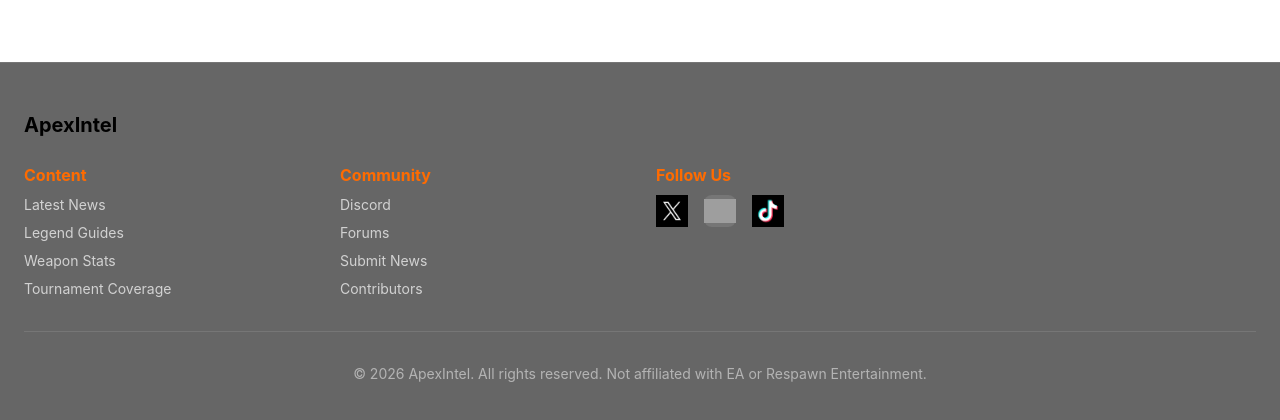
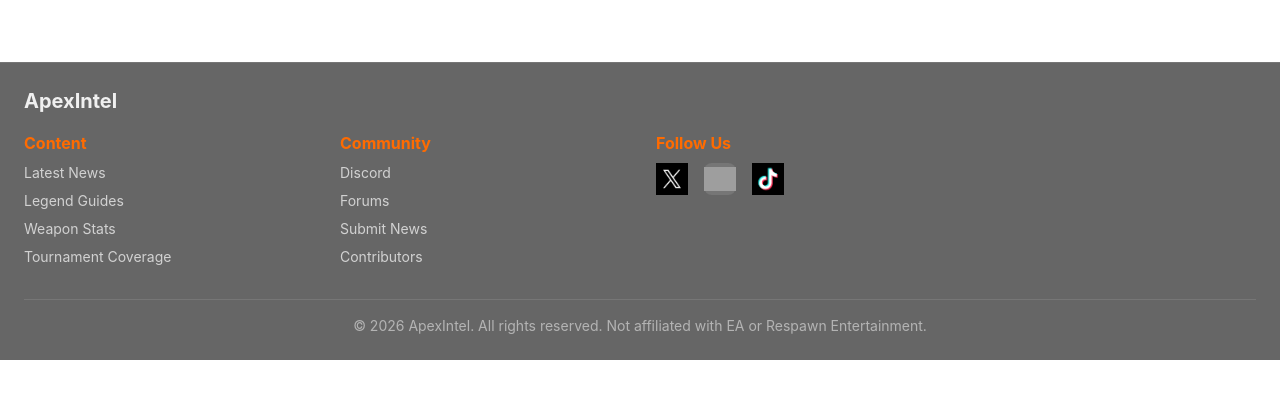
Before and after one commit to Mikelolpo10/ApexIntel, a React (Vite) app: page /legends in a window 1280 px wide. Shown: the part 2796-3216 px from the top of the page. After the commit the page ends 3156 px from the top, so only its background shows below. Built offline with nearby package versions, Linux system fonts and the light colour scheme; grey boxes are pictures that could not be loaded.

Commit message:
Style: made footer more slim by reducing padding and margin

```diff
--- a/src/components/Footer.jsx
+++ b/src/components/Footer.jsx
@@ -3,9 +3,9 @@
 export default function Footer() {
   return (
     <footer className="bg-black/60 border-t border-white/10 mt-16">
-      <div className="max-w-7xl mx-auto px-6 py-12">
-        <div className="mb-6">
-          <h3 className="font-bold text-xl mb-4">ApexIntel</h3>
+      <div className="max-w-7xl mx-auto px-6 py-6">
+        <div className="mb-4">
+          <h3 className="text-text-secondary font-bold text-xl mb-4">ApexIntel</h3>
         </div>
 
         <div className="grid grid-cols-1 md:grid-cols-4 gap-8 mb-8">
@@ -45,7 +45,7 @@
           </div>
         </div>
 
-        <div className="border-t border-white/10 pt-8 text-center text-sm text-white/50">
+        <div className="border-t border-white/10 pt-4 text-center text-sm text-white/50">
           <p>&copy; 2026 ApexIntel. All rights reserved. Not affiliated with EA or Respawn Entertainment.</p>
         </div>
       </div>
```
